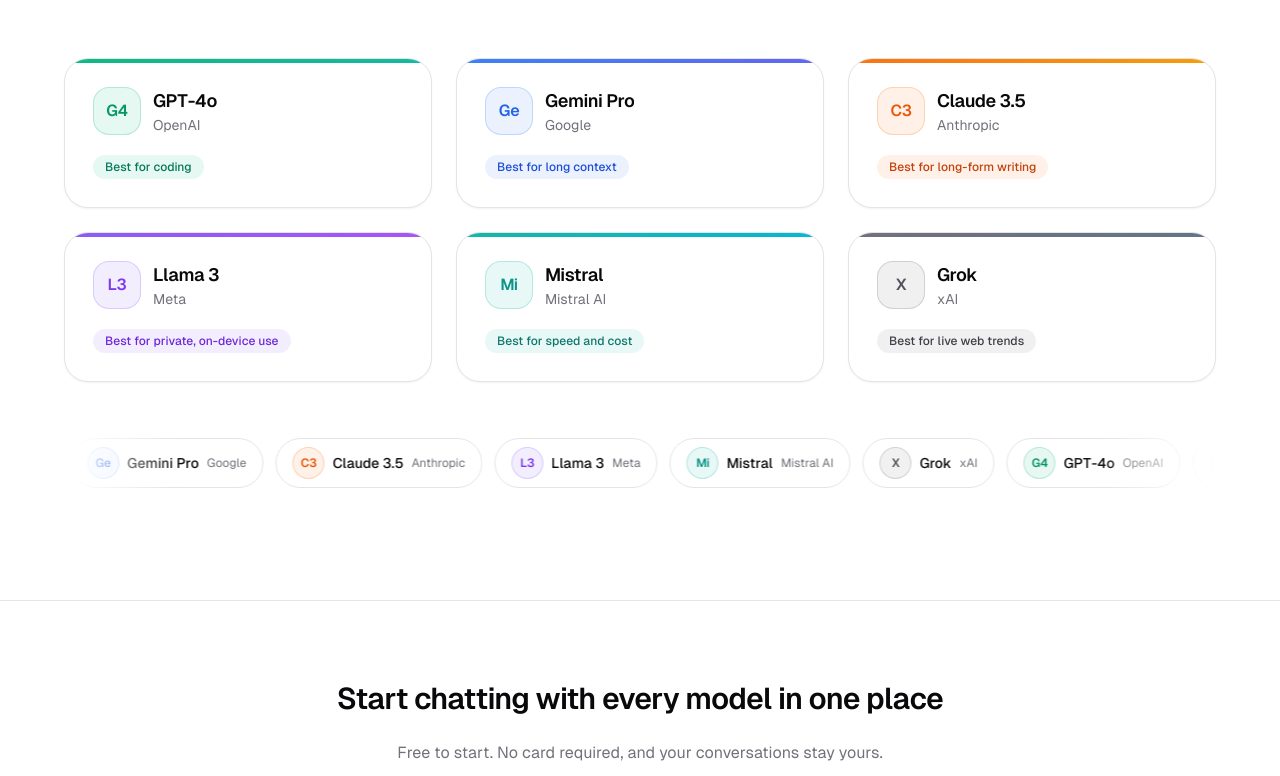
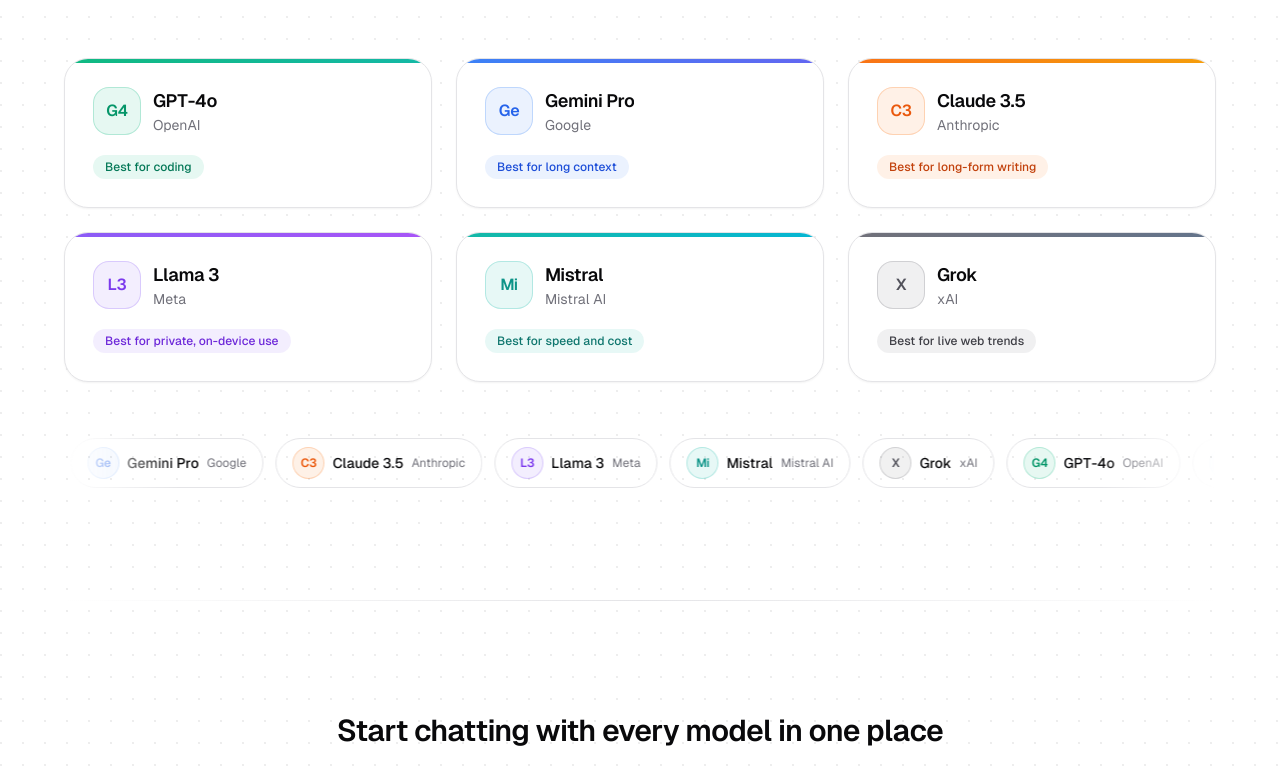
Before and after one commit to Navied-dipu/ecoGpt-assignment, a Next.js app: page / in a window 1280 px wide. Shown: the part 2206-2982 px from the top of the page. Built offline with nearby package versions, Linux system fonts and the light colour scheme.

Commit message:
feat: assemble landing page with section dividers, dot grid and anchor nav

```diff
--- a/src/app/globals.css
+++ b/src/app/globals.css
@@ -39,7 +39,7 @@
   }
 
   html {
-    scroll-behavior: smooth;
+    @apply scroll-smooth;
   }
 
   body {
@@ -52,6 +52,29 @@
   .text-balance {
     text-wrap: balance;
   }
+
+  .bg-dot-grid {
+    background-image: radial-gradient(
+      circle at 1px 1px,
+      rgb(9 9 11 / 0.07) 1px,
+      transparent 0
+    );
+    background-size: 22px 22px;
+  }
+}
+
+.dark .bg-dot-grid {
+  background-image: radial-gradient(
+    circle at 1px 1px,
+    rgb(250 250 250 / 0.06) 1px,
+    transparent 0
+  );
+}
+
+@media (prefers-reduced-motion: reduce) {
+  html {
+    scroll-behavior: auto;
+  }
 }
 
 @media (scripting: none) {
--- a/src/app/layout.tsx
+++ b/src/app/layout.tsx
@@ -28,7 +28,7 @@
   children: React.ReactNode;
 }>) {
   return (
-    <html lang="en" suppressHydrationWarning>
+    <html lang="en" className="scroll-smooth" suppressHydrationWarning>
       <body
         className={`${geistSans.variable} ${geistMono.variable} font-sans antialiased`}
       >
--- a/src/app/page.tsx
+++ b/src/app/page.tsx
@@ -5,19 +5,26 @@
 import { HeroSection } from "@/components/landing/HeroSection";
 import { Navbar } from "@/components/landing/Navbar";
 
-export default function Home() {
+function SectionDivider() {
   return (
-    <div className="min-h-screen bg-background text-foreground">
-      <Navbar />
+    <div
+      aria-hidden="true"
+      className="mx-auto h-px w-[min(100%,72rem)] bg-gradient-to-r from-transparent via-border to-transparent"
+    />
+  );
+}
 
-      <main>
-        <HeroSection />
-        <FeaturesSection />
-        <AIModelsSection />
-
-        <section className="border-t border-border/70 px-4 py-20 sm:px-6 lg:px-8">
+function ClosingCta() {
+  return (
+    <section
+      aria-labelledby="get-started-title"
+      className="px-4 py-20 sm:px-6 sm:py-28 lg:px-8"
+    >
       <div className="mx-auto flex w-full max-w-3xl flex-col items-center gap-6 text-center">
-            <h2 className="text-balance text-2xl font-semibold tracking-tight sm:text-3xl">
+        <h2
+          id="get-started-title"
+          className="text-balance text-2xl font-semibold tracking-tight sm:text-3xl"
+        >
           Start chatting with every model in one place
         </h2>
         <p className="text-balance text-base text-muted-foreground">
@@ -31,6 +38,28 @@
         </Link>
       </div>
     </section>
+  );
+}
+
+export default function Home() {
+  return (
+    <div className="bg-dot-grid relative min-h-screen overflow-x-clip bg-background text-foreground">
+      <Navbar />
+
+      <main>
+        <HeroSection />
+
+        <SectionDivider />
+
+        <FeaturesSection />
+
+        <SectionDivider />
+
+        <AIModelsSection />
+
+        <SectionDivider />
+
+        <ClosingCta />
       </main>
     </div>
   );
--- a/src/components/landing/AIModelsSection.tsx
+++ b/src/components/landing/AIModelsSection.tsx
@@ -53,9 +53,9 @@
 
   return (
     <section
-      id="ai-models"
+      id="models"
       aria-labelledby="ai-models-title"
-      className="relative scroll-mt-20 border-t border-border/70 bg-background px-4 py-20 sm:px-6 sm:py-28 lg:px-8"
+      className="relative scroll-mt-20 px-4 py-20 sm:px-6 sm:py-28 lg:px-8"
     >
       <div className="mx-auto w-full max-w-6xl">
         <div className="mx-auto max-w-2xl text-center">
--- a/src/components/landing/FeaturesSection.tsx
+++ b/src/components/landing/FeaturesSection.tsx
@@ -16,7 +16,7 @@
     <section
       id="features"
       aria-labelledby="features-title"
-      className="relative scroll-mt-20 border-t border-border/70 bg-background px-4 py-20 sm:px-6 sm:py-28 lg:px-8"
+      className="relative scroll-mt-20 px-4 py-20 sm:px-6 sm:py-28 lg:px-8"
     >
       <div className="mx-auto w-full max-w-6xl">
         <div className="mx-auto max-w-2xl text-center">
--- a/src/components/landing/HeroSection.tsx
+++ b/src/components/landing/HeroSection.tsx
@@ -304,7 +304,7 @@
   return (
     <section
       id="hero"
-      className="relative isolate overflow-hidden px-4 pb-16 pt-28 sm:px-6 sm:pb-24 sm:pt-32 lg:px-8 lg:pt-36"
+      className="relative isolate scroll-mt-20 overflow-hidden px-4 pb-16 pt-28 sm:px-6 sm:pb-24 sm:pt-32 lg:px-8 lg:pt-36"
     >
       <Background />
 
--- a/src/components/landing/Navbar.tsx
+++ b/src/components/landing/Navbar.tsx
@@ -9,6 +9,7 @@
   useMotionValueEvent,
   useScroll,
 } from "framer-motion";
+import type { MotionValue } from "framer-motion";
 import { useTheme } from "next-themes";
 
 import { cn } from "@/lib/utils";
@@ -19,18 +20,54 @@
 }
 
 export const NAV_LINKS: readonly NavLink[] = [
-  { label: "Home", href: "/" },
-  { label: "Features", href: "/features" },
-  { label: "AI Models", href: "/ai-models" },
+  { label: "Home", href: "/#hero" },
+  { label: "Features", href: "/#features" },
+  { label: "AI Models", href: "/#models" },
   { label: "Pricing", href: "/pricing" },
   { label: "FAQ", href: "/faq" },
 ];
 
 const SCROLL_THRESHOLD = 24;
+const SCROLL_OFFSET = 140;
+
+function hashOf(href: string): string | null {
+  const index = href.indexOf("#");
+  return index === -1 ? null : href.slice(index + 1);
+}
+
+const SECTION_HASHES: readonly string[] = NAV_LINKS.map((link) =>
+  hashOf(link.href),
+).filter((hash): hash is string => hash !== null);
 
 function isActivePath(pathname: string, href: string): boolean {
   if (href === "/") return pathname === "/";
   return pathname === href || pathname.startsWith(`${href}/`);
+}
+
+function useActiveHash(scrollY: MotionValue<number>) {
+  const [activeHash, setActiveHash] = useState<string | null>(
+    SECTION_HASHES[0] ?? null,
+  );
+
+  useMotionValueEvent(scrollY, "change", () => {
+    let current: string | null = null;
+
+    for (const hash of SECTION_HASHES) {
+      const section = document.getElementById(hash);
+      if (!section) continue;
+      if (section.getBoundingClientRect().top - SCROLL_OFFSET <= 0) {
+        current = hash;
+      }
+    }
+
+    if (current === null && window.scrollY <= SCROLL_OFFSET) {
+      current = SECTION_HASHES[0] ?? null;
+    }
+
+    setActiveHash(current);
+  });
+
+  return activeHash;
 }
 
 function LogoMark({ className }: { className?: string }) {
@@ -146,6 +183,7 @@
   const { scrollY } = useScroll();
   const [scrolled, setScrolled] = useState(false);
   const [menuOpen, setMenuOpen] = useState(false);
+  const activeHash = useActiveHash(scrollY);
 
   useMotionValueEvent(scrollY, "change", (latest) => {
     setScrolled(latest > SCROLL_THRESHOLD);
@@ -208,13 +246,16 @@
 
         <ul className="absolute left-1/2 hidden -translate-x-1/2 items-center gap-1 md:flex">
           {NAV_LINKS.map((link) => {
-            const active = isActivePath(pathname, link.href);
+            const hash = hashOf(link.href);
+            const active = hash
+              ? hash === activeHash
+              : isActivePath(pathname, link.href);
 
             return (
               <li key={link.href}>
                 <Link
                   href={link.href}
-                  aria-current={active ? "page" : undefined}
+                  aria-current={active ? (hash ? "location" : "page") : undefined}
                   className={cn(
                     "relative rounded-md px-3 py-2 text-sm font-medium transition-colors focus-visible:outline-none focus-visible:ring-2 focus-visible:ring-foreground/40",
                     active
@@ -287,7 +328,10 @@
           >
             <ul className="flex flex-col gap-1 px-4 pb-6 pt-3 sm:px-6">
               {NAV_LINKS.map((link, index) => {
-                const active = isActivePath(pathname, link.href);
+                const hash = hashOf(link.href);
+                const active = hash
+                  ? hash === activeHash
+                  : isActivePath(pathname, link.href);
 
                 return (
                   <motion.li
@@ -303,7 +347,9 @@
                     <Link
                       href={link.href}
                       onClick={closeMenu}
-                      aria-current={active ? "page" : undefined}
+                      aria-current={
+                        active ? (hash ? "location" : "page") : undefined
+                      }
                       className={cn(
                         "block rounded-lg px-3 py-3 text-base font-medium transition-colors",
                         active
```
Also changed, not shown: 2 other files (tests, documents, lock files or other folders). Lines whose indentation alone changed are shown as unchanged.
